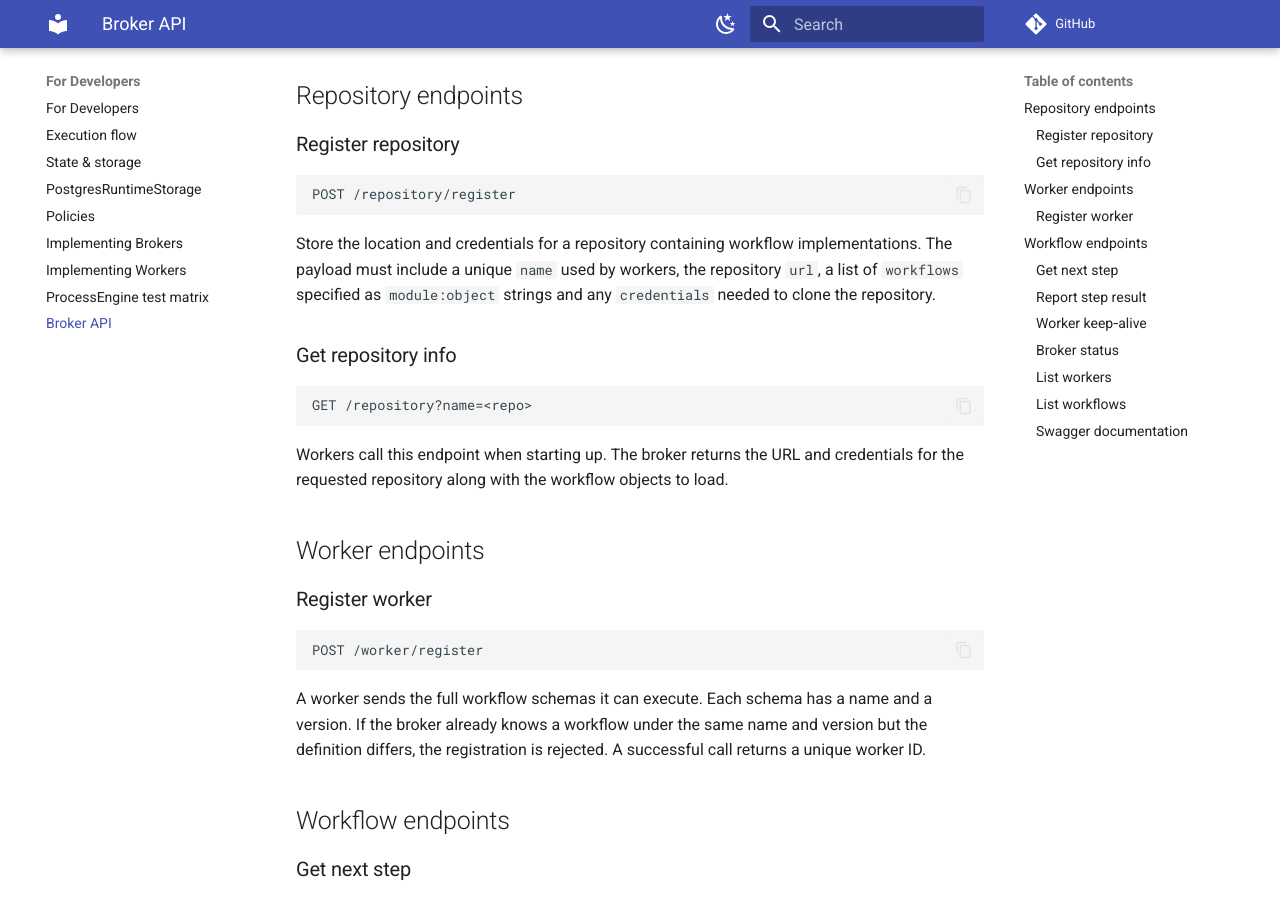
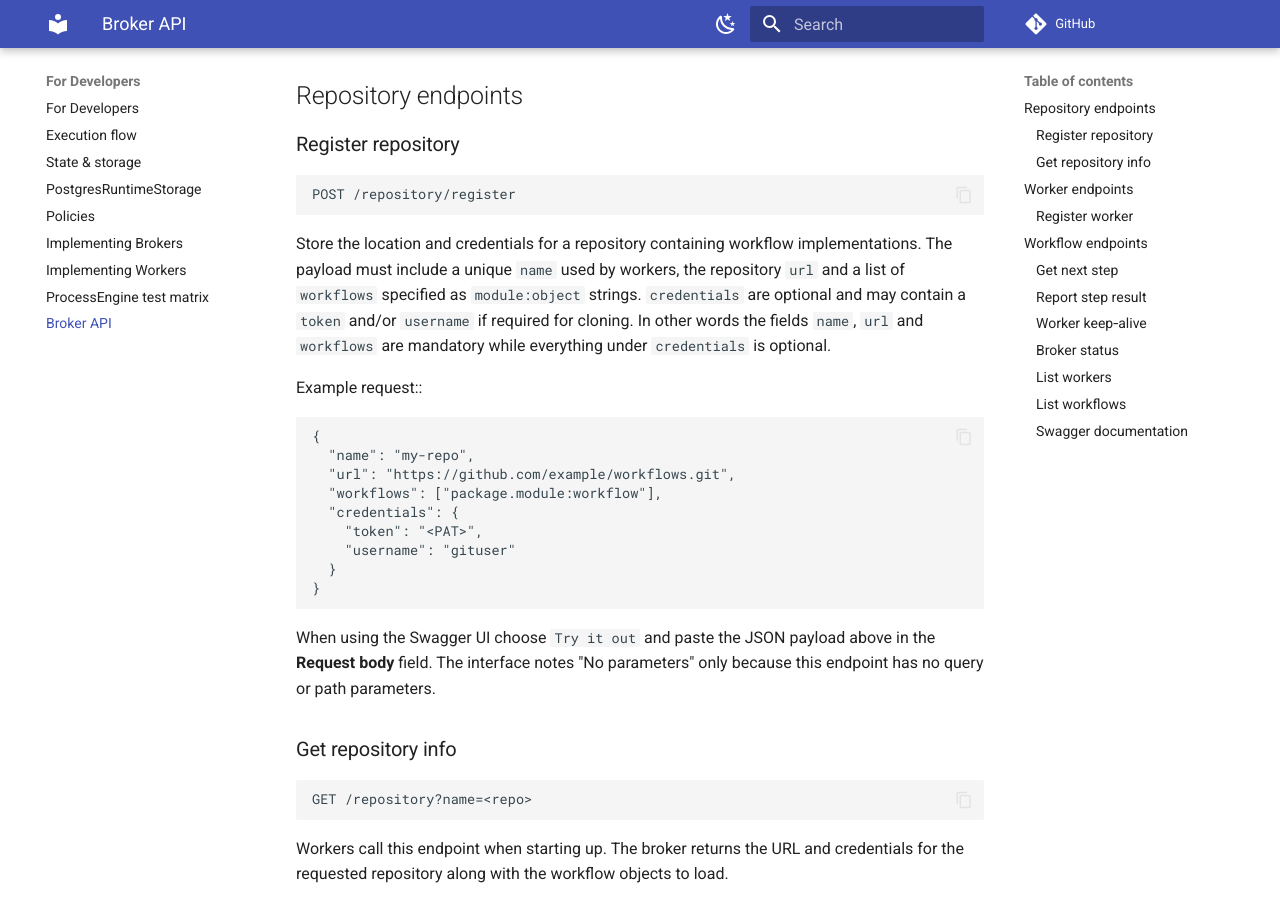
Before and after one commit to jsam/fuseline, an MkDocs documentation site: the page built from docs/for-developers/broker-api.md, in a window 1280 px wide and 900 px high, scrolled down 292 px. Built offline with MkDocs 1.6.1 and Material for MkDocs 9.7.7, drawn with Linux system fonts in a browser that asks for light colours; comment, search, counter and statistics services are not loaded.

Commit message:
Refine repository registration spec

```diff
--- a/docs/for-developers/broker-api.md
+++ b/docs/for-developers/broker-api.md
@@ -18,9 +18,27 @@ POST /repository/register
 
 Store the location and credentials for a repository containing workflow
 implementations. The payload must include a unique ``name`` used by
-workers, the repository ``url``, a list of ``workflows`` specified as
-``module:object`` strings and any ``credentials`` needed to clone the
-repository.
+workers, the repository ``url`` and a list of ``workflows`` specified as
+``module:object`` strings.  ``credentials`` are optional and may contain a
+``token`` and/or ``username`` if required for cloning.  In other words the
+fields ``name``, ``url`` and ``workflows`` are mandatory while everything
+under ``credentials`` is optional.
+
+Example request::
+
+    {
+      "name": "my-repo",
+      "url": "https://github.com/example/workflows.git",
+      "workflows": ["package.module:workflow"],
+      "credentials": {
+        "token": "<PAT>",
+        "username": "gituser"
+      }
+    }
+
+When using the Swagger UI choose ``Try it out`` and paste the JSON payload
+above in the **Request body** field.  The interface notes "No parameters" only
+because this endpoint has no query or path parameters.
 
 ### Get repository info
 
```
Also changed, not shown: 1 other file.
